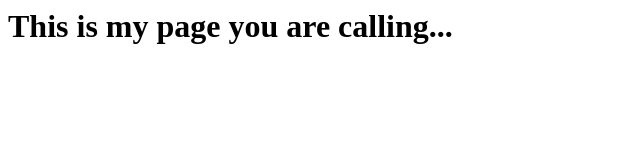
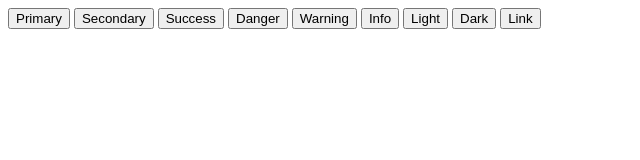
Before and after one commit to Sam9311/MyRepository, a website: page public/index.html in a window 1280 px wide. Shown: the whole page, without its empty margins (0-640 px from the left). Drawn offline with Linux system fonts and the light colour scheme.

Commit message:
Update index.html

```diff
--- a/public/index.html
+++ b/public/index.html
@@ -1 +1,10 @@
-<h1>This is my page you are calling...</h1>
+<button type="button" class="btn btn-primary">Primary</button>
+<button type="button" class="btn btn-secondary">Secondary</button>
+<button type="button" class="btn btn-success">Success</button>
+<button type="button" class="btn btn-danger">Danger</button>
+<button type="button" class="btn btn-warning">Warning</button>
+<button type="button" class="btn btn-info">Info</button>
+<button type="button" class="btn btn-light">Light</button>
+<button type="button" class="btn btn-dark">Dark</button>
+
+<button type="button" class="btn btn-link">Link</button>
```
